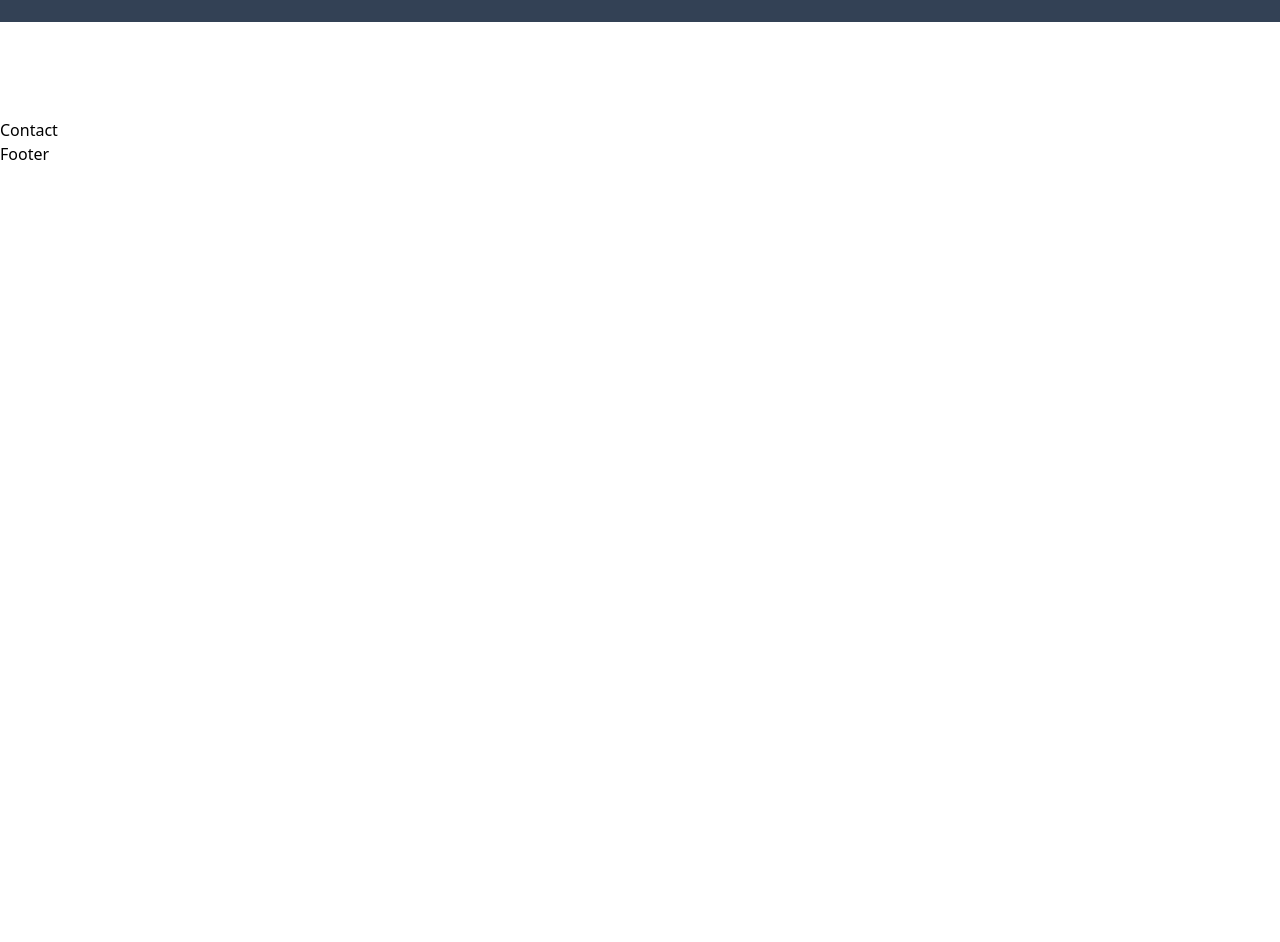
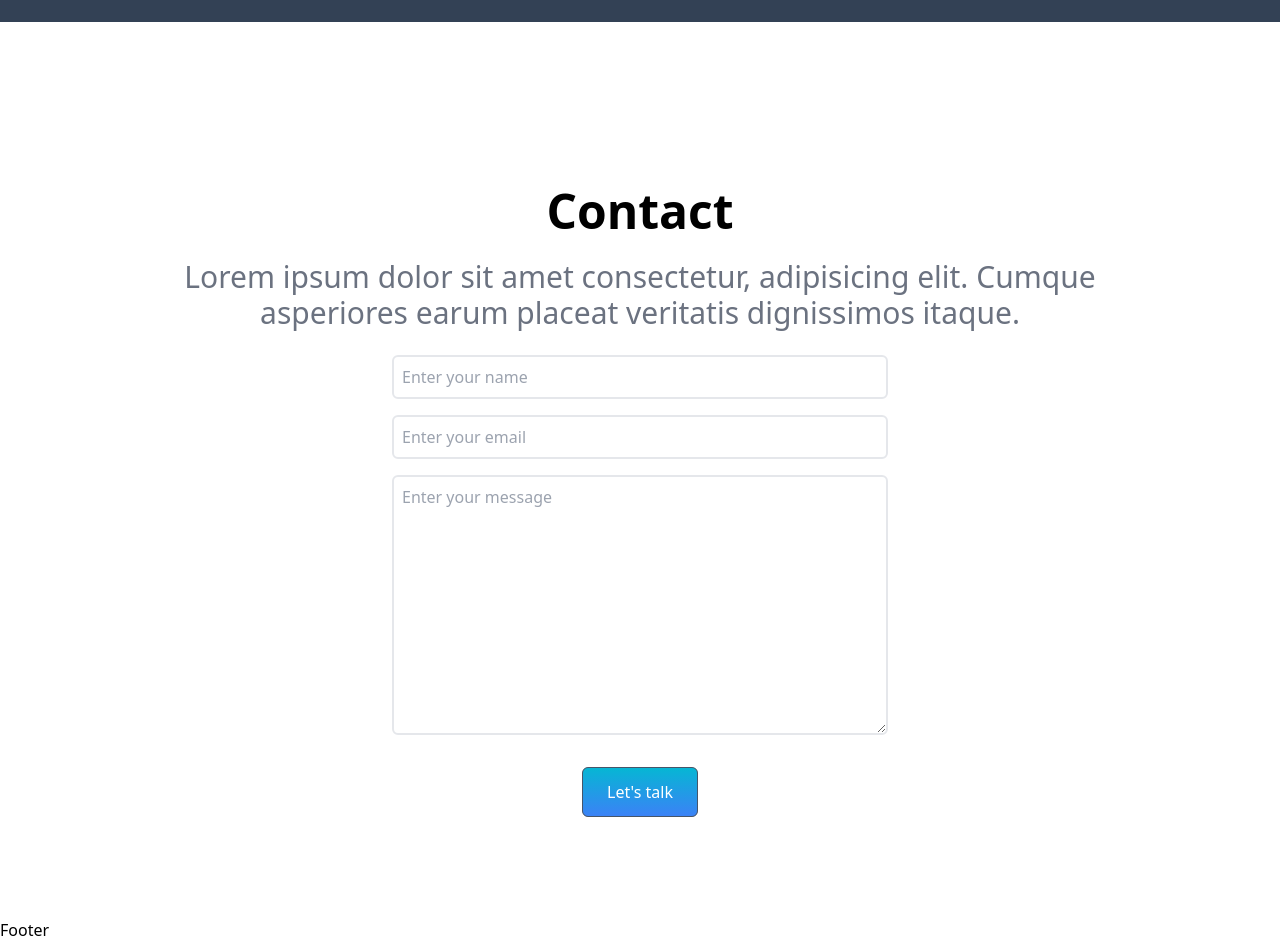
Before and after one commit to hwadong119/react-tailwind-app, a React (Create React App) app: page / in a window 1280 px wide. Shown: the part 4220-5162 px from the top of the page. Before the commit the page ends 4386 px from the top, so only its background shows below. Built offline with nearby package versions, Linux system fonts and the light colour scheme.

Commit message:
Contact 컴포넌트 생성

```diff
--- a/src/components/Contact.js
+++ b/src/components/Contact.js
@@ -1,9 +1,49 @@
-import React from 'react'
+import React from "react";
 
 const Contact = () => {
-  return (
-    <div>Contact</div>
-  )
-}
+    return (
+        <section
+            name="contact"
+            className="w-full h-screen p-4 bg-gradient-to-b"
+        >
+            <div className="flex flex-col justify-center h-full max-w-screen-lg p-4 mx-auto">
 
-export default Contact
+                <div className='text-center'>
+                    <h2 className='text-5xl font-bold'>Contact</h2>
+                    <p className='py-6 text-3xl text-gray-500'>Lorem ipsum dolor sit amet consectetur, adipisicing elit. Cumque asperiores earum placeat veritatis dignissimos itaque.</p>
+                </div>
+
+                <div className="flex items-center justify-center ">
+                    <form
+                        className="flex flex-col w-full md:w-1/2"
+                    >
+                        <input
+                            type="text"
+                            name="name"
+                            placeholder="Enter your name"
+                            className="p-2 text-white bg-transparent border-2 rounded-md focus:outline-none"
+                        />
+                        <input
+                            type="text"
+                            name="email"
+                            placeholder="Enter your email"
+                            className="p-2 my-4 text-white bg-transparent border-2 rounded-md focus:outline-none"
+                        />
+                        <textarea
+                            name="message"
+                            placeholder="Enter your message"
+                            rows="10"
+                            className="p-2 text-white bg-transparent border-2 rounded-md focus:outline-none"
+                        ></textarea>
+
+                        <button className="flex items-center px-6 py-3 mx-auto my-8 text-white duration-300 rounded-md bg-gradient-to-b from-cyan-500 to-blue-500 hover:scale-110">
+                            Let's talk
+                        </button>
+                    </form>
+                </div>
+            </div>
+        </section>
+    );
+};
+
+export default Contact;
```
